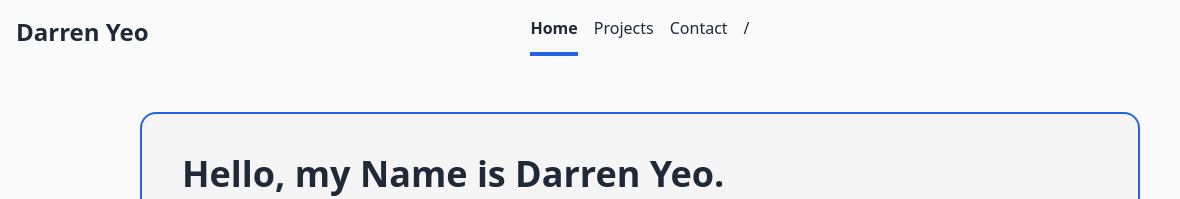
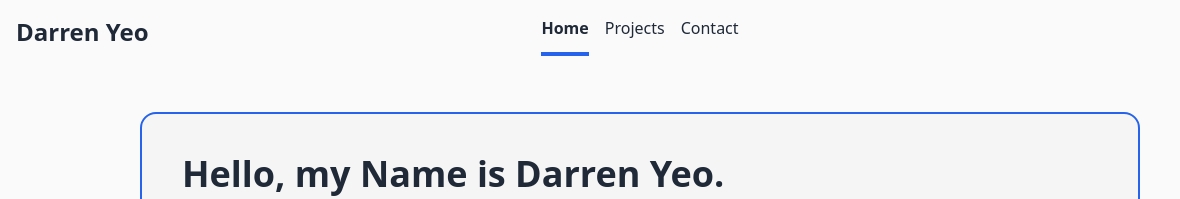
Before and after one commit to darrenyeo245/myPortfolio, an Astro site: page / in a window 1280 px wide. Shown: the top 199 px of the page, 0-1180 px from the left. Built offline with nearby package versions, Linux system fonts and the light colour scheme; Astro itself is replaced by a stand-in of ours.

Commit message:
fix: path trailing fixed

```diff
--- a/src/components/navigation.astro
+++ b/src/components/navigation.astro
@@ -3,6 +3,7 @@ import "../../public/sun.svg";
 import "../../public/moon.svg";
 import ColorMode from "../components/colorMode.astro";
 
+// fix trailing slash issue
 function normalizePath(path: string) {
     if (path === "/") return "/";
     return path.replace(/\/$/, "");
@@ -21,7 +22,6 @@ console.log("Current Path:", currentPath);
            class={`hover:text-hover dark:hover:text-hover-dark  ${currentPath === '/projects' ? 'font-bold border-b-4 border-accent pb-2  dark:border-accent-dark' : ''}`}>Projects</a>
         <a href="/contact"
            class={`hover:text-hover dark:hover:text-hover-dark ${currentPath === '/contact' ? 'font-bold border-b-4 border-accent pb-2  dark:border-accent-dark' : ''}`}>Contact</a>
-        <p>{currentPath}</p>
     </div>
 
     <div class="flex-1 flex justify-end gap-4 items-center">
```
